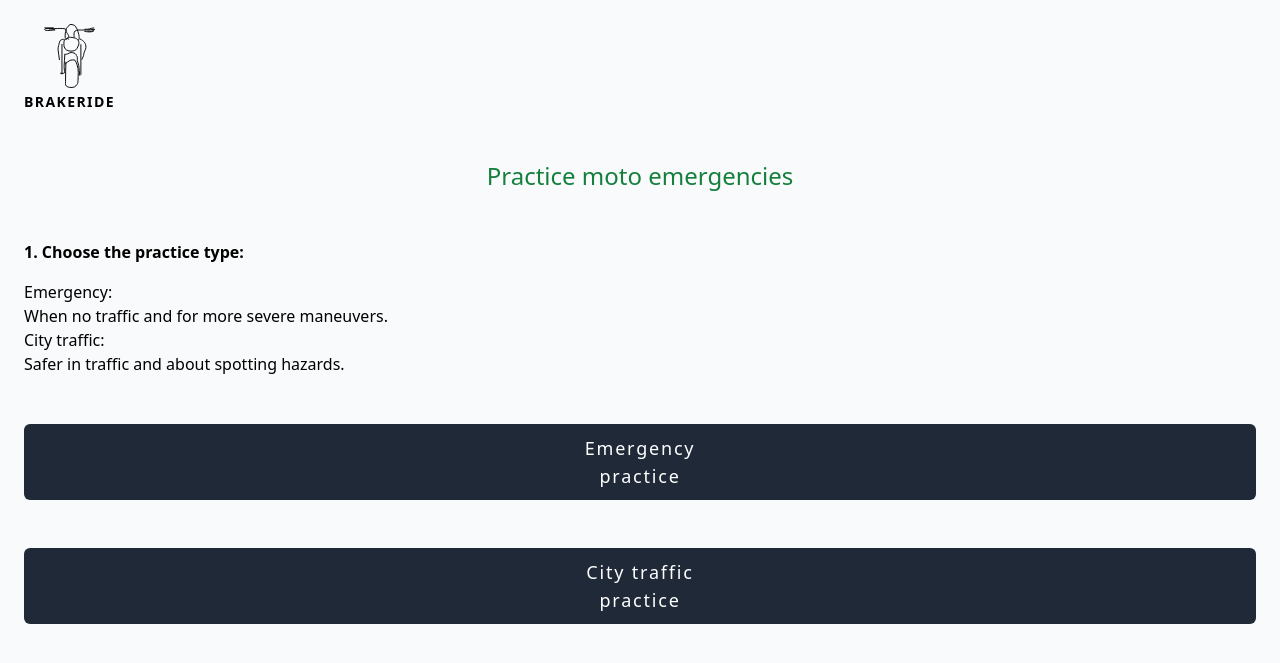
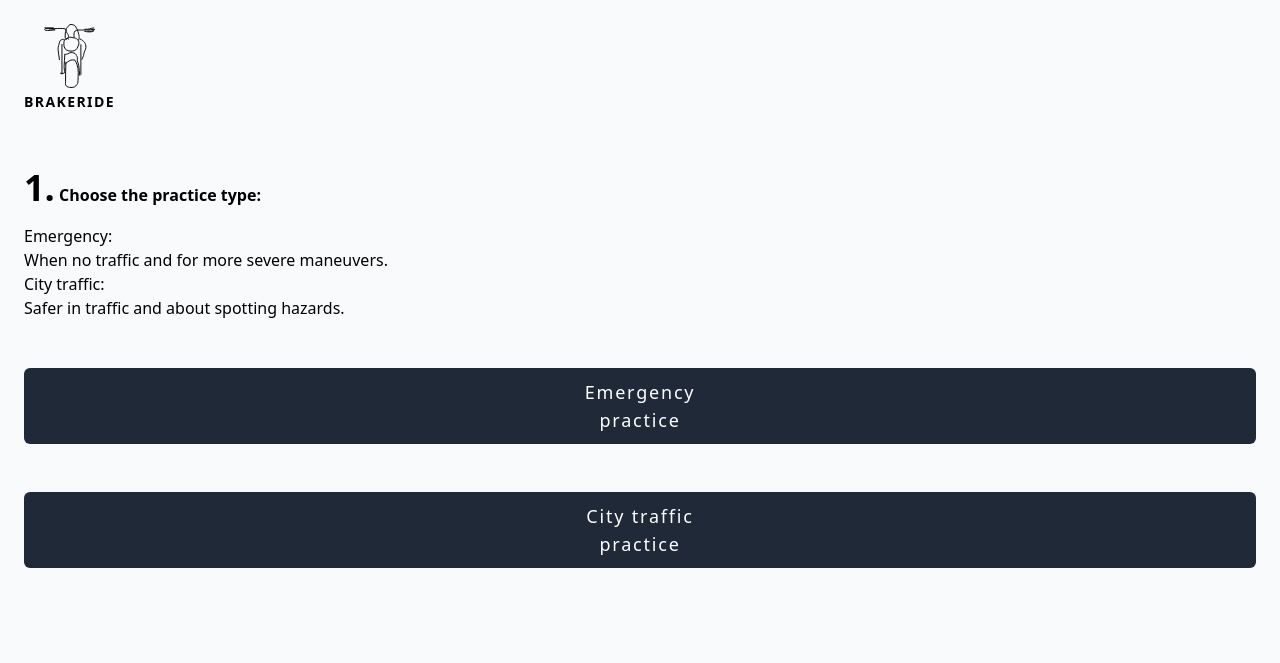
Before and after one commit to jpjpjp2020/brakeride, a Django app: page / in a window 1280 px wide. Shown: the top 663 px of the page. Run offline with Django 4.2, Linux system fonts and the light colour scheme.

Commit message:
form flow js and tmp changes

```diff
--- a/dashboard/static/css/output.css
+++ b/dashboard/static/css/output.css
@@ -496,6 +496,9 @@ video {
   margin-top: 1rem;
   margin-bottom: 1rem;
 }
+.mb-14 {
+  margin-bottom: 3.5rem;
+}
 .mt-1 {
   margin-top: 0.25rem;
 }
@@ -586,9 +589,9 @@ video {
 .font-sans {
   font-family: ui-sans-serif, system-ui, -apple-system, BlinkMacSystemFont, Segoe UI, Roboto, Helvetica Neue, Arial, Noto Sans, sans-serif, Apple Color Emoji, Segoe UI Emoji, Segoe UI Symbol, Noto Color Emoji;
 }
-.text-2xl {
-  font-size: 1.5rem;
-  line-height: 2rem;
+.text-4xl {
+  font-size: 2.25rem;
+  line-height: 2.5rem;
 }
 .text-base {
   font-size: 1rem;
@@ -615,10 +618,6 @@ video {
   --tw-text-opacity: 1;
   color: rgb(0 0 0 / var(--tw-text-opacity));
 }
-.text-green-700 {
-  --tw-text-opacity: 1;
-  color: rgb(21 128 61 / var(--tw-text-opacity));
-}
 .text-white {
   --tw-text-opacity: 1;
   color: rgb(255 255 255 / var(--tw-text-opacity));
--- a/dashboard/templates/dashboard/dashboard.html
+++ b/dashboard/templates/dashboard/dashboard.html
@@ -6,15 +6,13 @@
 
 <div class="p-6 font-sans text-black">
 
-    <div class="flex justify-start">
+    <div class="flex justify-start mb-14">
         <div class="flex flex-col items-center">
             <img class="h-16 w-auto" src="{% static 'img/bike.svg' %}"
                 alt="Practice moto emergencies to better hand anticipate dangers.">
             <p class="text-sm tracking-widest font-semibold mt-1">BRAKERIDE</p>
         </div>
     </div>
-
-    <h1 class="text-2xl font-medium text-green-700 text-center my-12">Practice moto emergencies</h1>
 
     <section id="form_flow">
         {% include 'dashboard/form_flow.html' %}
--- a/dashboard/templates/dashboard/form_flow.html
+++ b/dashboard/templates/dashboard/form_flow.html
@@ -4,13 +4,13 @@
 
 <div class="font-sans" id="formContainer">
 
-    <form id="formFlowForm" method="post" action="{% url 'dashboard:api_endpoint' %}">
+    <form id="formFlowForm" method="" action="">
 
         {% csrf_token %}
 
         <div class="form-step active" id="ep_or_ct">
 
-            <h2 class="text-base font-semibold">1. Choose the practice type:</h2>
+            <h2 class="text-base font-semibold"><span class="text-4xl">1.</span> Choose the practice type:</h2>
 
             <p class="text-base text-left mt-4">
                 <span class="font-medium">Emergency:</span><br>When no traffic and for more severe maneuvers.<br>
@@ -18,9 +18,9 @@
             </p>
 
             <div class="flex flex-col justify-center space-y-12 my-12">
-                <button class="rounded-md bg-gray-800 px-3.5 py-2.5 text-lg font-medium tracking-widest text-white"
+                <button type="button" class="rounded-md bg-gray-800 px-3.5 py-2.5 text-lg font-medium tracking-widest text-white"
                     id="ep_choice">Emergency<br>practice</button>
-                <button class="rounded-md bg-gray-800 px-3.5 py-2.5 text-lg font-medium tracking-widest text-white"
+                <button type="button" class="rounded-md bg-gray-800 px-3.5 py-2.5 text-lg font-medium tracking-widest text-white"
                     id="ct_choice">City traffic<br>practice</button>
             </div>
 
@@ -28,7 +28,7 @@
 
         <div class="form-step" id="ep_or_ct_practice_ex_comp">
 
-            <h2 class="text-base font-semibold">2. Choose the exercises:</h2>
+            <h2 class="text-base font-semibold"><span class="text-4xl">2.</span> Choose the exercises:</h2>
 
             <p class="text-base text-left mt-4">
                 Select or deselect specific exercises.<br>Deselecting some does not reduce the number of tasks as all play
@@ -58,9 +58,9 @@
             </div>
 
             <div class="flex flex-row justify-center space-x-6 my-12">
-                <button class="rounded-md bg-gray-500 px-3.5 py-2.5 text-lg font-medium tracking-widest text-white"
+                <button type="button" class="rounded-md bg-gray-500 px-3.5 py-2.5 text-lg font-medium tracking-widest text-white"
                     id="back_to_ep_ct">Back</button>
-                <button class="rounded-md bg-gray-800 px-3.5 py-2.5 text-lg font-medium tracking-widest text-white"
+                <button type="button" class="rounded-md bg-gray-800 px-3.5 py-2.5 text-lg font-medium tracking-widest text-white"
                     id="to_busy_or_surprise">Next</button>
             </div>
 
@@ -68,7 +68,7 @@
 
         <div class="form-step" id="busy_or_surprise">
 
-            <h2 class="text-base font-semibold">3. Choose the mode:</h2>
+            <h2 class="text-base font-semibold"><span class="text-4xl">3.</span> Choose the mode:</h2>
 
             <p class="text-base text-left mt-4">
                 <span class="font-medium">Busy mode:</span><br>3x more tasks and less anticipation.<br>
@@ -76,14 +76,14 @@
             </p>
 
             <div class="flex flex-col justify-center space-y-12 my-12">
-                <button class="rounded-md bg-gray-800 px-3.5 py-2.5 text-lg font-medium tracking-widest text-white"
+                <button type="button" class="rounded-md bg-gray-800 px-3.5 py-2.5 text-lg font-medium tracking-widest text-white"
                     id="busy_choice">Busy mode</button>
-                <button class="rounded-md bg-gray-800 px-3.5 py-2.5 text-lg font-medium tracking-widest text-white"
+                <button type="button" class="rounded-md bg-gray-800 px-3.5 py-2.5 text-lg font-medium tracking-widest text-white"
                     id="surprise_choice">Surprise mode</button>
             </div>
 
             <div class="flex flex-row justify-center space-x-6 my-12">
-                <button class="rounded-md bg-gray-500 px-3.5 py-2.5 text-lg font-medium tracking-widest text-white"
+                <button type="button" class="rounded-md bg-gray-500 px-3.5 py-2.5 text-lg font-medium tracking-widest text-white"
                     id="back_to_ex_comp">Back</button>
             </div>
 
@@ -91,7 +91,7 @@
 
         <div class="form-step" id="15_30_60_ses_duration">
 
-            <h2 class="text-base font-semibold">4. Choose the session duration:</h2>
+            <h2 class="text-base font-semibold"><span class="text-4xl">4.</span> Choose the session duration:</h2>
 
             <p class="text-base text-left mt-4">
                 The longer the session, the longer the possible gaps between audio cues can be.<br>Anticipating replicated
@@ -100,16 +100,16 @@
             </p>
 
             <div class="flex flex-col justify-center space-y-12 my-12">
-                <button class="rounded-md bg-gray-800 px-3.5 py-2.5 text-lg font-medium tracking-widest text-white"
+                <button type="button" class="rounded-md bg-gray-800 px-3.5 py-2.5 text-lg font-medium tracking-widest text-white"
                     id="du15_choice">15 minutes</button>
-                <button class="rounded-md bg-gray-800 px-3.5 py-2.5 text-lg font-medium tracking-widest text-white"
+                <button type="button" class="rounded-md bg-gray-800 px-3.5 py-2.5 text-lg font-medium tracking-widest text-white"
                     id="du30_choice">30 minutes</button>
-                <button class="rounded-md bg-gray-800 px-3.5 py-2.5 text-lg font-medium tracking-widest text-white"
+                <button type="button" class="rounded-md bg-gray-800 px-3.5 py-2.5 text-lg font-medium tracking-widest text-white"
                     id="du60_choice">60 minutes</button>
             </div>
 
             <div class="flex flex-row justify-center space-x-6 my-12">
-                <button class="rounded-md bg-gray-500 px-3.5 py-2.5 text-lg font-medium tracking-widest text-white"
+                <button type="button" class="rounded-md bg-gray-500 px-3.5 py-2.5 text-lg font-medium tracking-widest text-white"
                     id="back_to_busy_surprise">Back</button>
             </div>
 
@@ -117,23 +117,23 @@
 
         <div class="form-step" id="1_5_15_start_delay">
 
-            <h2 class="text-base font-semibold">5. Choose the start delay:</h2>
+            <h2 class="text-base font-semibold"><span class="text-4xl">5.</span> Choose the start delay:</h2>
 
             <p class="text-base text-left mt-4">
                 Start delay is added to the session length.<br>Consider your route and time to practice to choose one.
             </p>
 
             <div class="flex flex-col justify-center space-y-12 my-12">
-                <button class="rounded-md bg-gray-800 px-3.5 py-2.5 text-lg font-medium tracking-widest text-white"
+                <button type="button" class="rounded-md bg-gray-800 px-3.5 py-2.5 text-lg font-medium tracking-widest text-white"
                     id="de1_choice">1 minute</button>
-                <button class="rounded-md bg-gray-800 px-3.5 py-2.5 text-lg font-medium tracking-widest text-white"
+                <button type="button" class="rounded-md bg-gray-800 px-3.5 py-2.5 text-lg font-medium tracking-widest text-white"
                     id="de5_choice">5 minutes</button>
-                <button class="rounded-md bg-gray-800 px-3.5 py-2.5 text-lg font-medium tracking-widest text-white"
+                <button type="button" class="rounded-md bg-gray-800 px-3.5 py-2.5 text-lg font-medium tracking-widest text-white"
                     id="de15_choice">15 minutes</button>
             </div>
 
             <div class="flex flex-row justify-center space-x-6 my-12">
-                <button class="rounded-md bg-gray-500 px-3.5 py-2.5 text-lg font-medium tracking-widest text-white"
+                <button type="button" class="rounded-md bg-gray-500 px-3.5 py-2.5 text-lg font-medium tracking-widest text-white"
                     id="back_to_ses_duration">Back</button>
             </div>
 
@@ -141,7 +141,7 @@
 
         <div class="form-step" id="terms_and_start">
 
-            <h2 class="text-base font-semibold">6. Agree to terms and start session:</h2>
+            <h2 class="text-base font-semibold"><span class="text-4xl">6.</span> Agree to terms and start session:</h2>
             <p class="text-base text-left my-4">
                 <span class="font-medium text-yellow-600">Terms:</span> I agree not to danger myself or others when
                 practicing. I will not do any unexpected
@@ -157,7 +157,7 @@
             </p>
 
             <div class="flex flex-row justify-center space-x-6 my-12">
-                <button class="rounded-md bg-gray-500 px-3.5 py-2.5 text-lg font-medium tracking-widest text-white"
+                <button type="button" class="rounded-md bg-gray-500 px-3.5 py-2.5 text-lg font-medium tracking-widest text-white"
                     id="back_to_start_delay">Back</button>
                 <button class="rounded-md bg-green-600 px-3.5 py-2.5 text-lg font-medium tracking-widest text-white"
                     type="submit">Start</button>
```
Also changed, not shown: dashboard/static/js/dashboard.js (+5 -2 lines), dashboard/static/js/form_flow.js (+18 -14 lines).
